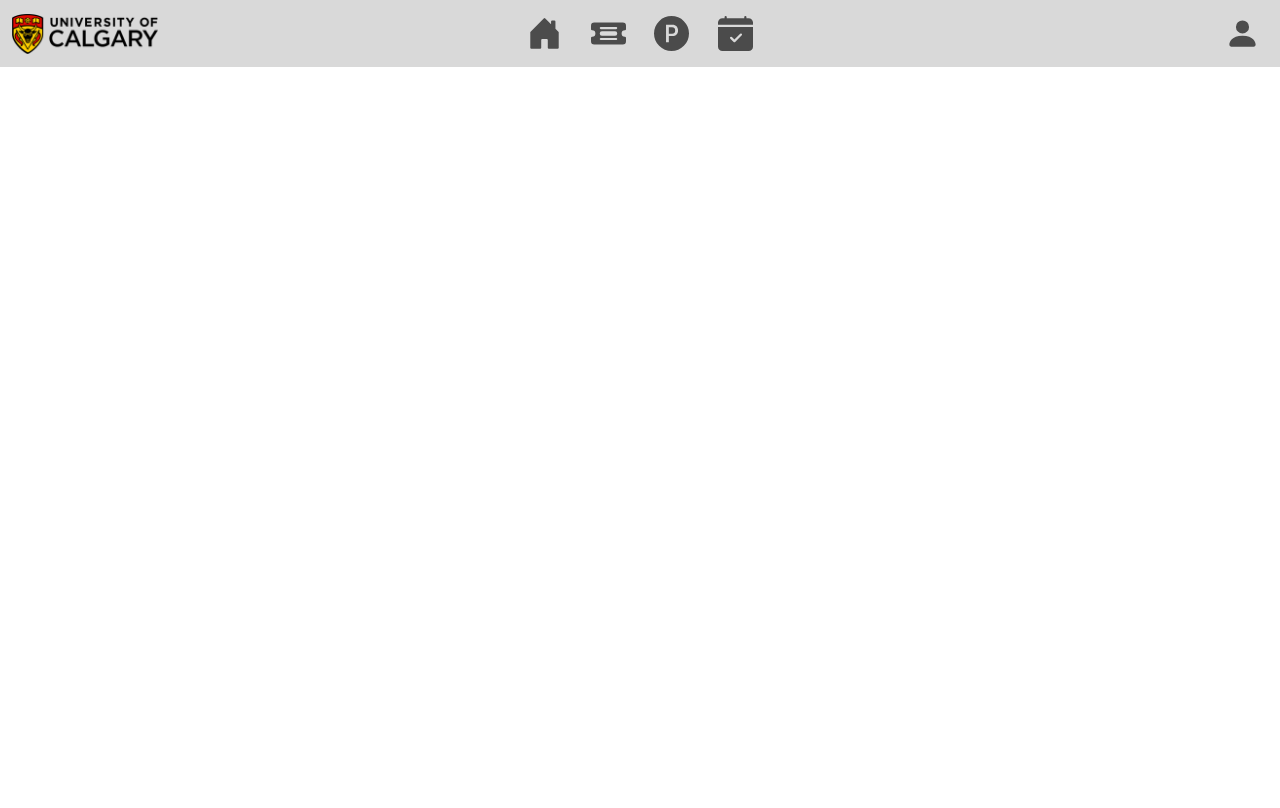
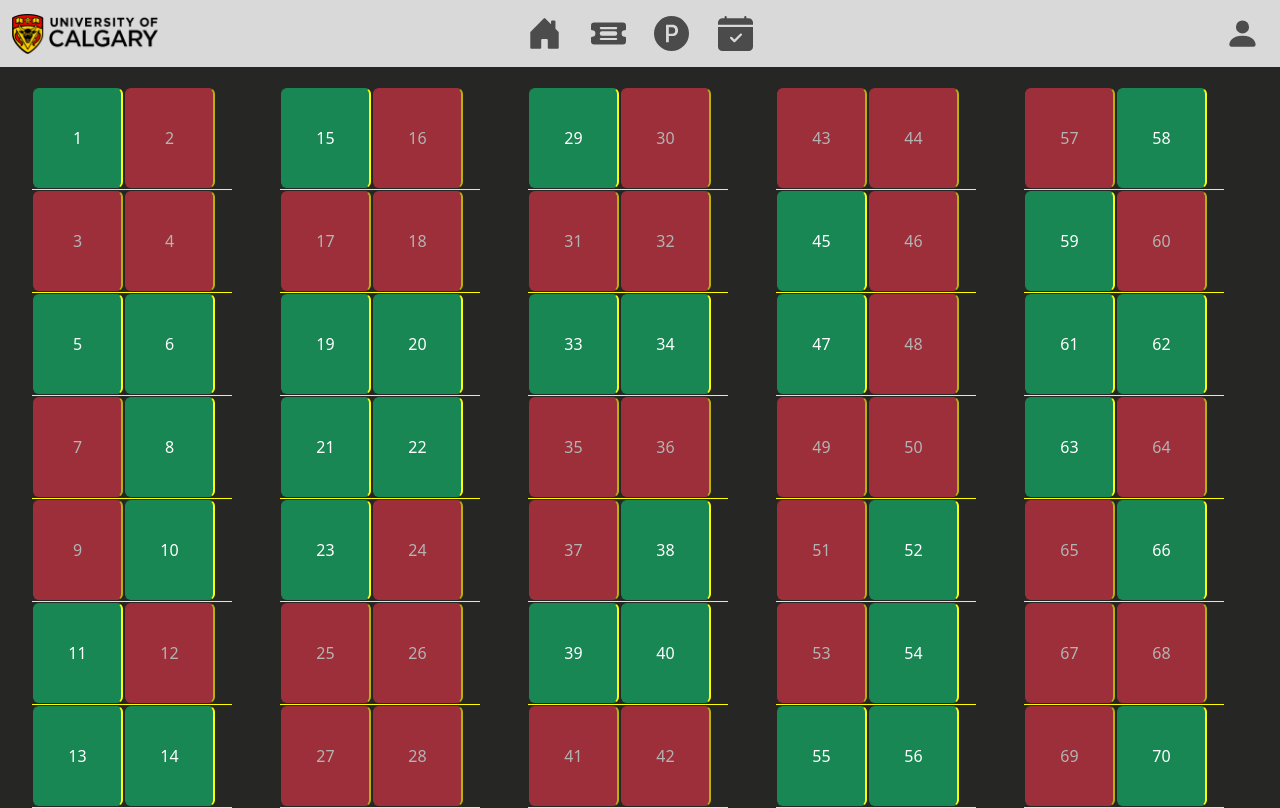
Before and after one commit to Justin-Chua/UCalgary-Parking-Application, a React (Create React App) app in the folder front_end/: page /detailedlot in a window 1280 px wide. Before the commit this address had no page. Shown: the top 808 px of the page. Built offline with nearby package versions, Linux system fonts and the light colour scheme.

Commit message:
Added detailedLot, stylized login, profile, signup

```diff
--- a/front_end/src/App.js
+++ b/front_end/src/App.js
@@ -9,6 +9,7 @@ import Login from './pages/Login';
 import Profile from './pages/Profile';
 import Signup from './pages/Signup';
 import Editprofile from './pages/Editprofile';
+import DetailedLot from './pages/Detailedlot';
 function App() {
 
   return (
@@ -24,6 +25,7 @@ function App() {
           <Route path = "/profile" element = { <Profile /> } />
           <Route path = "/signup" element = { <Signup /> } />
           <Route path = "/editprofile" element = { <Editprofile /> } />
+          <Route path = "/detailedlot" element = { <DetailedLot /> } />
         </Routes>
       </Router>
     </>
--- /dev/null
+++ b/front_end/src/pages/Detailedlot.js
@@ -0,0 +1,86 @@
+import React, { useState, useEffect } from 'react';
+import { Button, Container, Row, Col } from 'react-bootstrap';
+import 'bootstrap/dist/css/bootstrap.min.css';
+
+function DetailedLot() {
+    // Dummy data for demonstration
+    const [parkingStalls, setParkingStalls] = useState([]);
+    const totalStalls = 112; // Total number of stalls
+
+    useEffect(() => {
+        // Generate dummy data for demonstration
+        const generateParkingStalls = () => {
+            const newStalls = [];
+            for (let i = 1; i <= totalStalls; i++) {
+                newStalls.push({ id: i, available: Math.random() < 0.5 });
+            }
+            setParkingStalls(newStalls);
+        };
+
+        generateParkingStalls();
+    }, []);
+
+    const renderParkingStalls = () => {
+        // For multiple groups
+        const stallsPerGroup = 14;
+        const totalGroups = Math.ceil(parkingStalls.length / stallsPerGroup);
+
+        const groups = [];
+
+        for (let groupIndex = 0; groupIndex < totalGroups; groupIndex++) {
+            const startIdx = groupIndex * stallsPerGroup;
+            const endIdx = Math.min(startIdx + stallsPerGroup, parkingStalls.length);
+            const groupStalls = parkingStalls.slice(startIdx, endIdx);
+
+            const groupRows = [];
+
+            for (let rowIndex = 0; rowIndex < Math.ceil(groupStalls.length / 2); rowIndex++) {
+                const rowStalls = groupStalls.slice(rowIndex * 2, rowIndex * 2 + 2);
+                const rowButtons = rowStalls.map(stall => (
+                    <Button
+                        key={stall.id}
+                        variant={stall.available ? 'success' : 'danger'}
+                        disabled={!stall.available}
+                        style={{ width: '90px', height: '100px', margin: '1px', borderRight: '2px solid yellow' }}
+                    >
+                        {stall.id}
+                    </Button>
+                ));
+                groupRows.push(
+                    <Row key={rowIndex} className="mb-0" style={{ borderBottom: '1px solid yellow', height: 'auto', width: '200px' }}>
+                        {rowButtons}
+                    </Row>
+                );
+            }
+
+            let marginLeft = 0;
+            let marginRight = 0;
+
+            // Calculate margin dynamically for centering based on the number of groups
+            const totalMargin = 8 - totalGroups;
+            marginLeft = marginRight = totalMargin * 20; // Adjust as needed
+
+            groups.push(
+                <Col key={groupIndex} style={{ marginLeft: `${marginLeft}px`, marginRight: `${marginRight}px`, marginBottom: '20px' }}>
+                    <Container>
+                        {groupRows}
+                    </Container>
+                </Col>
+            );
+        }
+
+        return groups;
+    };
+
+    return (
+        <div style={{ backgroundColor: '#262625', minHeight: '100vh', padding: '20px' }}>
+            <Container fluid className="d-flex align-items-start justify-content-center">
+                <Row>
+                    {renderParkingStalls()}
+                </Row>
+            </Container>
+        </div>
+    );
+}
+
+export default DetailedLot;
--- a/front_end/src/pages/Login.js
+++ b/front_end/src/pages/Login.js
@@ -2,14 +2,12 @@
 import React, { useState } from 'react';
 import { Form, Button, Container, Alert } from 'react-bootstrap'; // Import Alert component for error messages
 import 'bootstrap/dist/css/bootstrap.min.css';
-import '../styles/header.css';
 
 function Login() {
     const [ucid, setUCID] = useState('');
     const [password, setPassword] = useState('');
     const [ucidError, setUCIDError] = useState('');
     const [passwordError, setPasswordError] = useState('');
-
 
     const handleSubmit = (event) => {
         event.preventDefault();
@@ -21,35 +19,40 @@ function Login() {
                 setPasswordError('Incorrect password');
             } else {
                 setPasswordError('');
-
                 window.location.href = '/';
             }
         }
     };
 
     return (
-        <Container>
-            <Form onSubmit={handleSubmit}> {}
-                <Form.Group className="mb-3" controlId="loginBasicUCID">
+        <div>
+
+            <div style={{ backgroundColor: '#e40c04', height: '7px' }}></div>
+            <div style={{ borderTop: '30px solid #8c847c', borderBottom: '30px solid #8c847c' }}>
+                <Container className="pt-5 pb-5">
+                    <Form onSubmit={handleSubmit}>
+                        <Form.Group controlId="loginBasicUCID">
                             <Form.Label>UCID</Form.Label>
                             <Form.Control
                                 type="text"
                                 placeholder="Enter UCID"
                                 value={ucid}
                                 onChange={(e) => setUCID(e.target.value)}
+                                className="mb-3"
                             />
-                    {ucidError && <Alert variant="danger">{ucidError}</Alert>} {}
+                            {ucidError && <Alert variant="danger">{ucidError}</Alert>}
                         </Form.Group>
 
-                <Form.Group className="mb-3" controlId="loginBasicPassword">
+                        <Form.Group controlId="loginBasicPassword">
                             <Form.Label>Password</Form.Label>
                             <Form.Control
                                 type="password"
                                 placeholder="Enter Password"
                                 value={password}
                                 onChange={(e) => setPassword(e.target.value)}
+                                className="mb-3"
                             />
-                    {passwordError && <Alert variant="danger">{passwordError}</Alert>} {}
+                            {passwordError && <Alert variant="danger">{passwordError}</Alert>}
                         </Form.Group>
 
                         <Button variant="danger" type="submit">
@@ -57,6 +60,9 @@ function Login() {
                         </Button>
                     </Form>
                 </Container>
+            </div>
+            <div style={{ backgroundColor: '#c4c3bb', height: '3000px' }}></div>
+        </div>
     );
 }
 
--- a/front_end/src/pages/Profile.js
+++ b/front_end/src/pages/Profile.js
@@ -4,7 +4,6 @@ import 'bootstrap/dist/css/bootstrap.min.css';
 import '../styles/header.css';
 
 function Profile() {
-
     const [ucid, setUCID] = useState('');
     const [fullName, setFullName] = useState('');
     const [email, setEmail] = useState('');
@@ -12,14 +11,12 @@ function Profile() {
     const [phoneNo, setPhoneNo] = useState('');
     const [plateNo, setPlateNo] = useState('');
     const [error, setError] = useState(null);
-
+    const [profileUpdated, setProfileUpdated] = useState(false);
 
     useEffect(() => {
-
         const fetchUserInfo = async () => {
             try {
-
-                const response = await fetch('api/user/profile', {
+                const response = await fetch('http://127.0.0.1:8000/api/', {
                     method: 'GET',
                     headers: {
                         'Authorization': 'Bearer your_token_here',
@@ -27,8 +24,6 @@ function Profile() {
                     }
                 });
                 const userData = await response.json();
-
-
                 setUCID(userData.ucid);
                 setFullName(userData.fullName);
                 setEmail(userData.email);
@@ -37,7 +32,6 @@ function Profile() {
                 setPlateNo(userData.plateNo);
             } catch (error) {
                 console.error('Error fetching user information:', error);
-
                 setError('Error fetching user information. Please try again later.');
             }
         };
@@ -45,14 +39,28 @@ function Profile() {
         fetchUserInfo();
     }, []);
 
+    useEffect(() => {
+        // Check if profileUpdated state is true
+        // If true, set a timeout to reset the state after 3 seconds
+        if (profileUpdated) {
+            const timeout = setTimeout(() => {
+                setProfileUpdated(false);
+            }, 3000);
+
+            // Clear the timeout when the component unmounts or profileUpdated state changes
+            return () => clearTimeout(timeout);
+        }
+    }, [profileUpdated]);
 
     const handleEditProfile = () => {
-
         window.location.href = '/editprofile';
     };
 
     return (
-        <Container fluid style={{ maxWidth: '800px', backgroundColor: '#f0f0f0', maxHeight: '500px' }}>
+        <div>
+            <div style={{ backgroundColor: '#e40c04', height: '7px' }}></div>
+            <div style={{ borderTop: '60px solid #8c847c' }}></div>
+            <Container fluid style={{ maxWidth: '600px', backgroundColor: '#f0f0f0', maxHeight: '500px' }}>
                 <Row className="justify-content-center align-items-center" style={{ height: '55vh' }}>
                     <Col md={6}>
                         <h1 className="text-center mb-4">Profile</h1>
@@ -63,10 +71,14 @@ function Profile() {
                         <p>Address: {address}</p>
                         <p>Phone Number: {phoneNo}</p>
                         <p>License Plate: {plateNo}</p>
-                    <Button variant="primary" onClick={handleEditProfile}>Edit Profile</Button>
+                        <Button variant="danger" onClick={handleEditProfile}>Edit Profile</Button>
+                        {profileUpdated && <Alert variant="success">Profile Updated</Alert>}
                     </Col>
                 </Row>
             </Container>
+            <div style={{ borderTop: '60px solid #8c847c' }}></div>
+            <div style={{ backgroundColor: '#c4c3bb', height: '3000px' }}></div>
+        </div>
     );
 }
 
--- a/front_end/src/pages/Signup.js
+++ b/front_end/src/pages/Signup.js
@@ -1,4 +1,3 @@
-// Import necessary components and assets
 import React, { useState } from 'react';
 import { Form, Button, Container, Row, Col, Alert } from 'react-bootstrap';
 import 'bootstrap/dist/css/bootstrap.min.css';
@@ -39,13 +38,15 @@ function Signup() {
         }
 
         if (valid) {
-
             window.location.href = '/';
         }
     };
 
     return (
-        <Container>
+        <div>
+            <div style={{ backgroundColor: '#e40c04', height: '7px' }}></div>
+            <div style={{ borderTop: '60px solid #8c847c' }}></div>
+            <Container className="pt-5 pb-5">
                 <Form onSubmit={handleSubmit}>
                     <Form.Group className="mb-3" controlId="signupUCID">
                         <Form.Label>UCID</Form.Label>
@@ -116,6 +117,9 @@ function Signup() {
                     </Button>
                 </Form>
             </Container>
+            <div style={{ borderTop: '60px solid #8c847c' }}></div>
+            <div style={{ backgroundColor: '#c4c3bb', height: '3000px' }}></div>
+        </div>
     );
 }
 
```
Also changed, not shown: front_end/src/pages/Editprofile.js (+39 -7 lines). Lines whose indentation alone changed are shown as unchanged.
